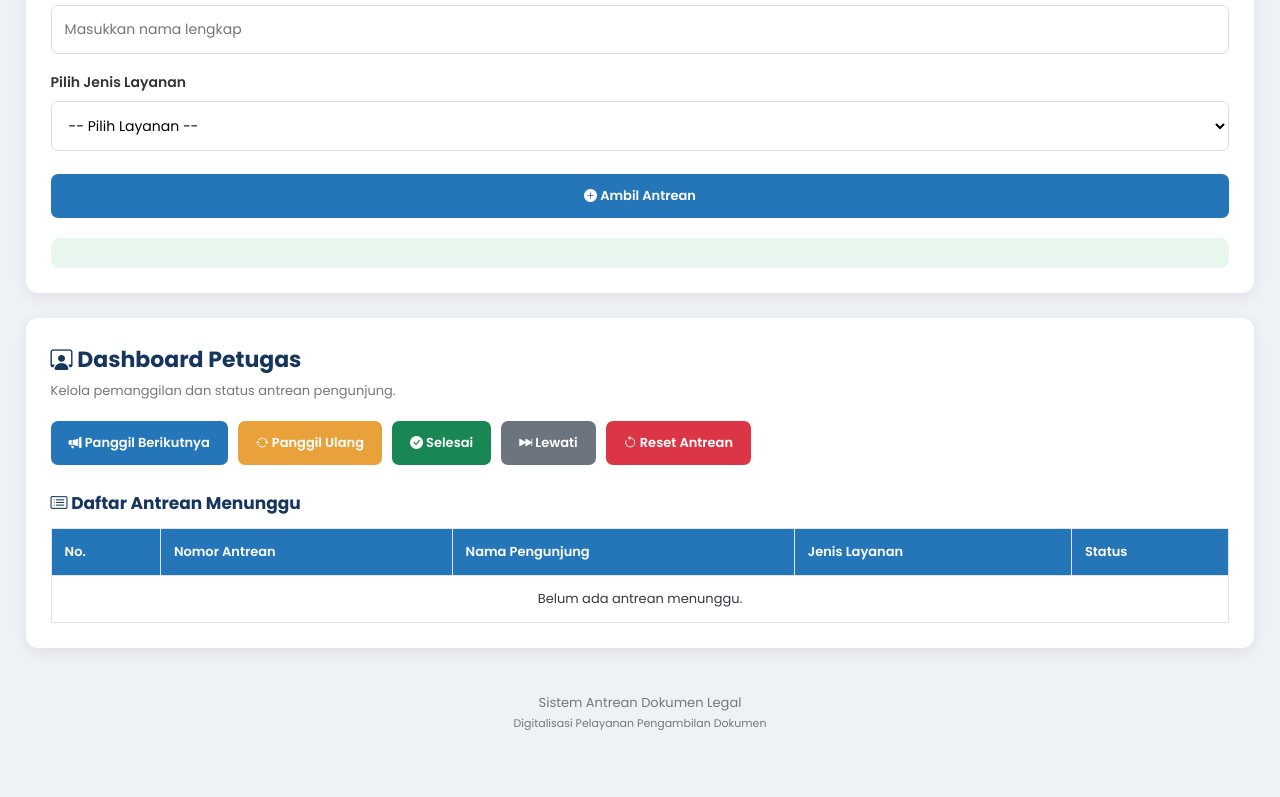
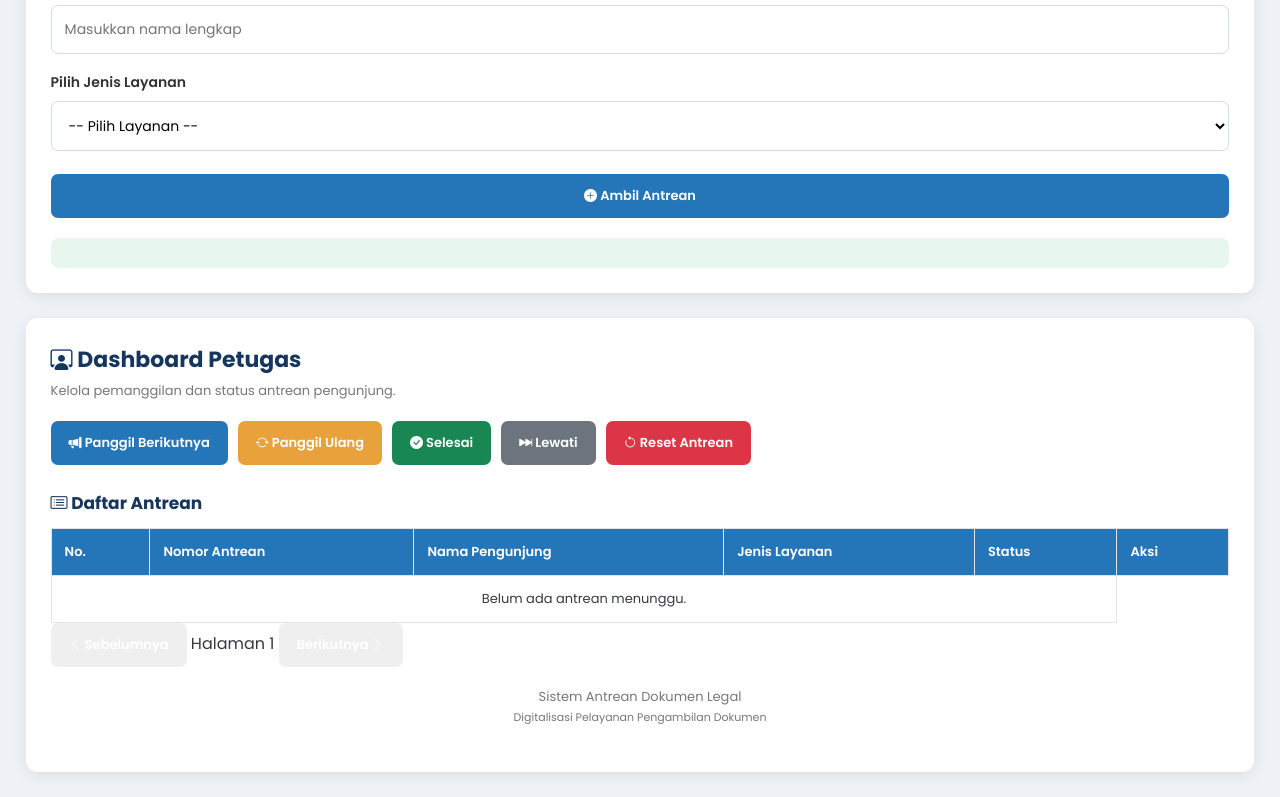
Before and after one commit to Sanraku21/sistem-antrian, a plain HTML site: page index.html in a window 1280 px wide. Shown: the part 885-1682 px from the top of the page. Before the commit the page ends 1658 px from the top, so only its background shows below. Drawn offline with nearby package versions, Linux system fonts and the light colour scheme.

Commit message:
Update index.html

```diff
--- a/index.html
+++ b/index.html
@@ -1,4 +1,3 @@
-
 <!DOCTYPE html>
 <html lang="id">
 <head>
@@ -31,7 +30,7 @@
 
         <p class="subtitle">
             <i class="bi bi-eye-fill"></i>
-            Silakan ambil nomor antrean dan pantau pemanggilan Anda
+            Silakan ambil nomor antrian dan pantau pemanggilan Anda
         </p>
     </header>
 
@@ -45,7 +44,7 @@
             <div class="calling-header">
                 <h2>
                     <i class="bi bi-megaphone-fill"></i>
-                    Pemanggilan Nomor Antrean
+                    Pemanggilan Nomor Antrian
                     <i class="bi bi-volume-up-fill"></i>
                 </h2>
             </div>
@@ -59,7 +58,7 @@
 
                 <div class="calling-name">
                     <i class="bi bi-person-fill"></i>
-                    <h2 id="namaAktif">Belum ada antrean</h2>
+                    <h2 id="namaAktif">Belum ada antrian</h2>
                 </div>
 
                 <p id="layananAktif"></p>
@@ -211,11 +210,12 @@
 
 
         <!-- TABEL ANTREAN -->
+
 <div class="table-section">
 
     <h3>
         <i class="bi bi-card-list"></i>
-                Daftar Antrean Menunggu
+        Daftar Antrean
     </h3>
 
     <div class="table-responsive">
@@ -227,17 +227,30 @@
                     <th>Nama Pengunjung</th>
                     <th>Jenis Layanan</th>
                     <th>Status</th>
+                    <th>Aksi</th>
                 </tr>
             </thead>
 
-                    <tbody id="daftarAntrean">
-                    </tbody>
+            <tbody id="daftarAntrean"></tbody>
         </table>
     </div>
 
+    <!-- Navigasi halaman tabel -->
+    <div class="pagination">
+        <button id="btnSebelumnya" onclick="ubahHalaman(-1)">
+            <i class="bi bi-chevron-left"></i>
+            Sebelumnya
+        </button>
+
+        <span id="infoHalaman">Halaman 1</span>
+
+        <button id="btnBerikutnya" onclick="ubahHalaman(1)">
+            Berikutnya
+            <i class="bi bi-chevron-right"></i>
+        </button>
     </div>
 
-    </section>
+</div>
 
 
     <!-- FOOTER -->
```
Lines whose indentation alone changed are shown as unchanged.
